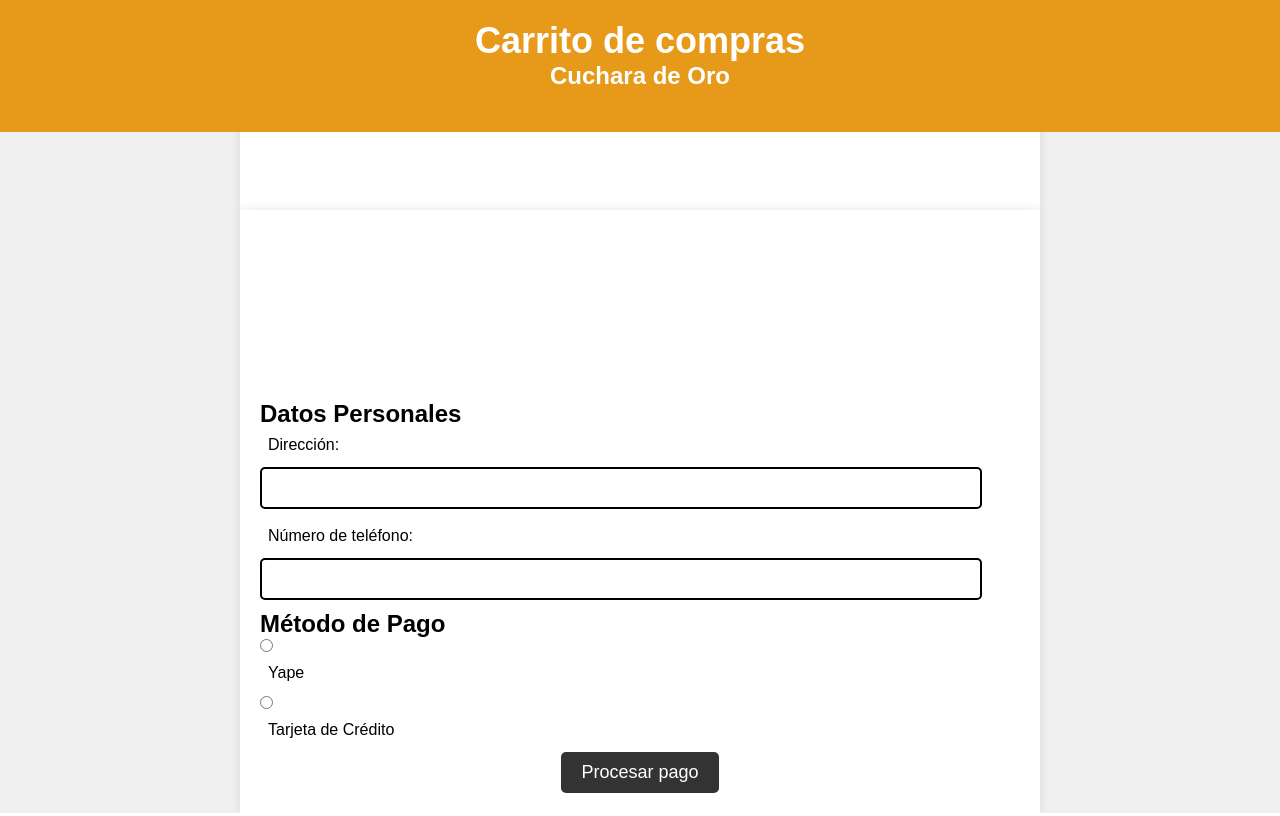
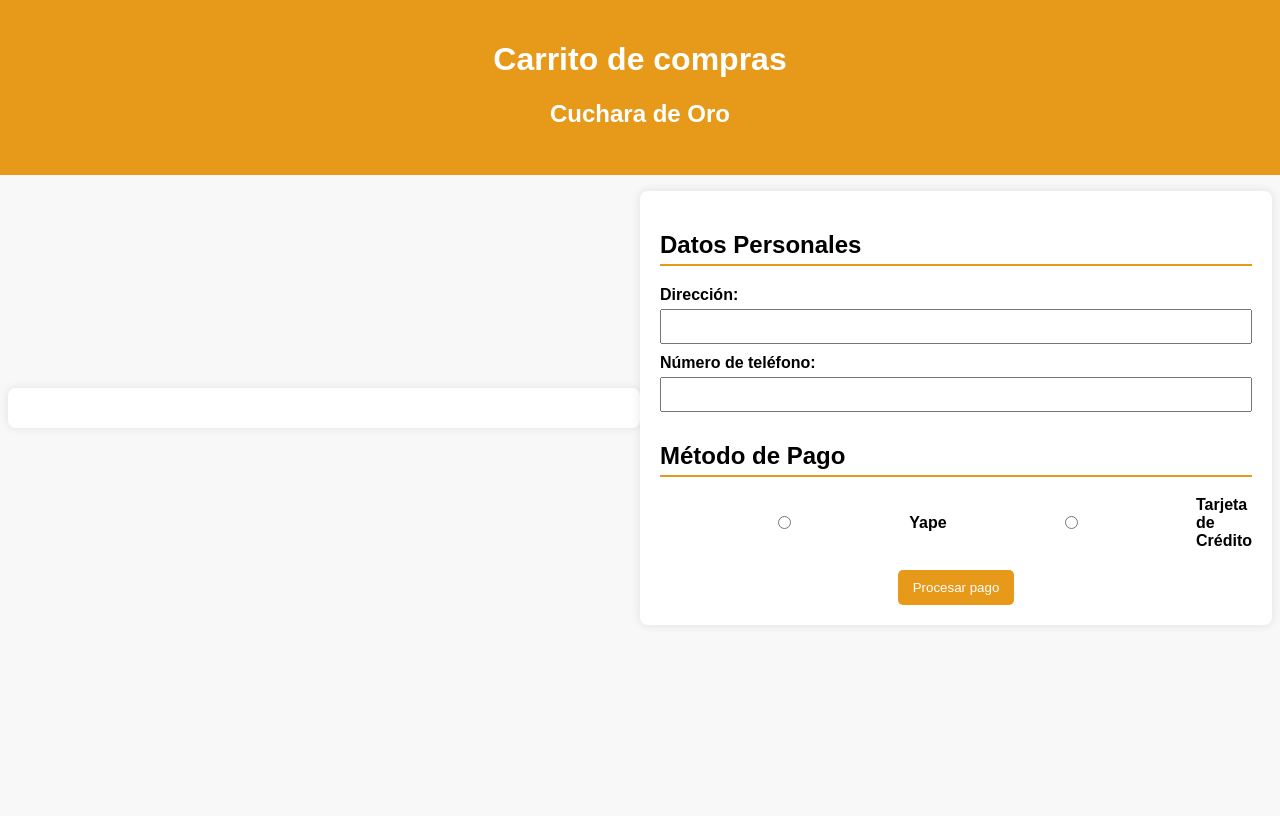
Before and after one commit to LovatonMaytaRodrigoAlonso/Proyecto-TWEB-Cuchara-de-Oro, a PHP site: page /multimedia/HTML/pago.php in a window 1280 px wide. Run offline with PHP 8.4, Linux system fonts and the light colour scheme.

Commit message:
cambios_tarjeta

```diff
--- a/CSS/pago.css
+++ b/CSS/pago.css
@@ -1,165 +1,90 @@
-.container {
-  display: grid;
-  grid-template-columns: auto;
-  gap: 0px;
-  padding: 50px;
+header {
+    background-color: #e7991a;
+    color: #fff;
+    text-align: center;
+    padding: 20px 0;
+    width: 100%;
+    position: fixed;
+    top: 0;
 }
 
-hr {
-  height: 1px;
-  background-color: rgba(16, 86, 82, .75);
-  ;
-  border: none;
+
+body {
+    font-family: Arial, sans-serif;
+    background-color: #f8f8f8;
+    color: #e7991a; /* Color principal */
+    display: flex;
+    justify-content: center;
+    align-items: center;
+    height: 100vh;
 }
 
-.card {
-  width: 400px;
-  background: rgb(255, 250, 235);
-  box-shadow: 0px 187px 75px rgba(0, 0, 0, 0.01), 0px 105px 63px rgba(0, 0, 0, 0.05), 0px 47px 47px rgba(0, 0, 0, 0.09), 0px 12px 26px rgba(0, 0, 0, 0.1), 0px 0px 0px rgba(0, 0, 0, 0.1);
+main {
+    display: flex;
+    justify-content: space-between;
+    max-width: 800px;
+    width: 100%;
+    padding: 20px;
+    background-color: #fff;
+    border-radius: 8px;
+    box-shadow: 0 0 10px rgba(0, 0, 0, 0.1);
+    color: #000;
 }
 
-.title {
-  width: 100%;
-  height: 40px;
-  position: relative;
-  display: flex;
-  align-items: center;
-  padding-left: 20px;
-  border-bottom: 1px solid rgba(16, 86, 82, .75);
-  ;
-  font-weight: 700;
-  font-size: 11px;
-  color: #000000;
+/* Estilos para la parte izquierda */
+#datos {
+    width: 100%;
+    box-sizing: border-box;
+    margin: 0 auto;
 }
 
-/* Cart */
-.cart {
-  border-radius: 19px 19px 0px 0px;
+/* Estilos para el formulario y los detalles del pedido */
+form {
+     width: 100%;
+    margin-top: 20px;
+
 }
 
-.cart .steps {
-
-  display: flex;
-  flex-direction: column;
-  padding: 20px;
+label {
+    display: block;
+    margin-bottom: 5px;
+    font-weight: bold;
 }
 
-.cart .steps .step {
-  display: grid;
-  gap: 10px;
+h2 {
+    margin-top: 20px;
+    border-bottom: 2px solid #e7991a;
+    padding-bottom: 5px;
 }
 
-.cart .steps .step span {
-  font-size: 13px;
-  font-weight: 600;
-  color: #000000;
-  margin-bottom: 8px;
-  display: block;
+input {
+    width: 100%;
+    padding: 8px;
+    margin-bottom: 10px;
+    box-sizing: border-box;
 }
 
-.cart .steps .step p {
-  font-size: 11px;
-  font-weight: 600;
-  color: #000000;
+/* Estilos específicos para el método de pago */
+#metodoPagoContainer {
+    display: flex;
+    align-items: center;
+    margin-bottom: 15px;
 }
 
-/* Promo */
-.promo form {
-  display: grid;
-  grid-template-columns: 1fr 80px;
-  gap: 10px;
-  padding: 0px;
+input[type="radio"] {
+    margin-right: 5px;
 }
 
-.input_field {
-  width: auto;
-  height: 36px;
-  padding: 0 0 0 12px;
-  border-radius: 5px;
-  outline: none;
-  border: 1px solid  rgb(16, 86, 82);
-  background-color: rgb(251, 243, 228);
-  transition: all 0.3s cubic-bezier(0.15, 0.83, 0.66, 1);
+/* Estilos para el botón de pago */
+button {
+    background-color: #e7991a; /* Color principal */
+    color: #fff;
+    padding: 10px 15px;
+    border: none;
+    border-radius: 5px;
+    cursor: pointer;
 }
 
-.input_field:focus {
-  border: 1px solid transparent;
-  box-shadow: 0px 0px 0px 2px rgb(251, 243, 228);
-  background-color: rgb(201, 193, 178);
+button:hover {
+    background-color: #b58212;
 }
-
-.promo form button {
-  display: flex;
-  flex-direction: row;
-  justify-content: center;
-  align-items: center;
-  padding: 10px 18px;
-  gap: 10px;
-  width: 100%;
-  height: 36px;
-  background: rgba(16, 86, 82, .75);
-  box-shadow: 0px 0.5px 0.5px #F3D2C9, 0px 1px 0.5px rgba(239, 239, 239, 0.5);
-  border-radius: 5px;
-  border: 0;
-  font-style: normal;
-  font-weight: 600;
-  font-size: 12px;
-  line-height: 15px;
-  color: #000000;
-}
-
-/* Checkout */
-.payments .details {
-  display: grid;
-  grid-template-columns: 10fr 1fr;
-  padding: 0px;
-  gap: 5px;
-}
-
-.payments .details span:nth-child(odd) {
-  font-size: 12px;
-  font-weight: 600;
-  color: #000000;
-  margin: auto auto auto 0;
-}
-
-.payments .details span:nth-child(even) {
-  font-size: 13px;
-  font-weight: 600;
-  color: #000000;
-  margin: auto 0 auto auto;
-}
-
-.checkout .footer {
-  display: flex;
-  align-items: center;
-  justify-content: space-between;
-  padding: 10px 10px 10px 20px;
-  background-color: rgba(16, 86, 82, .5);
-}
-
-.price {
-  position: relative;
-  font-size: 22px;
-  color: #2B2B2F;
-  font-weight: 900;
-}
-
-.checkout .checkout-btn {
-  display: flex;
-  flex-direction: row;
-  justify-content: center;
-  align-items: center;
-  width: 150px;
-  height: 36px;
-  background: rgba(16, 86, 82, .55);
-  box-shadow: 0px 0.5px 0.5px rgba(16, 86, 82, .75), 0px 1px 0.5px rgba(16, 86, 82, .75);
-  ;
-  border-radius: 7px;
-  border: 1px solid rgb(16, 86, 82);
-  ;
-  color: #000000;
-  font-size: 13px;
-  font-weight: 600;
-  transition: all 0.3s cubic-bezier(0.15, 0.83, 0.66, 1);
-}
--- a/HTML/pago.php
+++ b/HTML/pago.php
@@ -7,10 +7,7 @@
     <title>Carrito de compra | Cuchara de Oro</title>
     <meta http-equiv="X-UA-Compatible" content="ie=edge">
     <link rel="icon" type="image/x-icon" href="../Imagenes/Cuchara de Oro circulo.png">
-    <link rel="stylesheet" href="../CSS/reclamaciones.css">
-
-    <link rel="stylesheet" href="../CSS/footer1.css">
-    <link rel="stylesheet" href="../CSS/home.css">
+    <link rel="stylesheet" href="../CSS/pago.css">
 </head>
 
 <body>
@@ -18,9 +15,10 @@
         <h1>Carrito de compras</h1>
         <h2>Cuchara de Oro</h2>
     </header>
-        <main id="mainContainer" > </main>
+        <main id="mainContainer"> </main>
 
         <main>
+          <div id="datos">
             <h2>Datos Personales</h2>
 
             <form method="post" action="../PHP/ProcesoPedidos.php">
@@ -32,18 +30,24 @@
                 <input type="text" id="fono" name="fono" required>
 
                 <h2>Método de Pago</h2>
-                <input type="radio" id="yape" name="metodoPago" value="yape" required>
-                <label for="yape">Yape</label>
+                  <div id="metodoPagoContainer">
+                  <input type="radio" id="yape" name="metodoPago" value="yape" required>
+                  <label for="yape">Yape</label>
 
-                <input type="radio" id="tarjeta" name="metodoPago" value="tarjeta" required>
-                <label for="tarjeta">Tarjeta de Crédito</label>
+                 <input type="radio" id="tarjeta" name="metodoPago" value="tarjeta" required>
+                   <label for="tarjeta">Tarjeta de Crédito</label>
+                   </div>
 
+               <input type="hidden" name="accion" value="add">
+                <center>
+                  <button class="btn_terminar" type="button" onclick="procesarPago()">Procesar pago</button>
+                </center>
+            </form>
+           </div>
 
-            </form>
-
-             <center>
-                <button class="btn_terminar" type="submit" onclick="procesarPago()">Procesar pago</button>
-            </center>
+            <!-- <center>
+                button type="submit" value="PagarPedido">Pagar</button>
+            </center> -->
         </main>
     <script>
         function procesarPago() {
--- a/PHP/conexionBD.php
+++ b/PHP/conexionBD.php
@@ -3,8 +3,8 @@
     $hostname = "localhost";
     $username = "root";
     $password = "";
-    $database = "cuchara_de_oro";
-    $port = "3307";
+    $database = "restaurante";
+    $port = "3306";
     global $con;
     $con = mysqli_connect($hostname, $username, $password, $database, $port) or die("Error al conectar a la Base de Datos");
     return $con;
```
